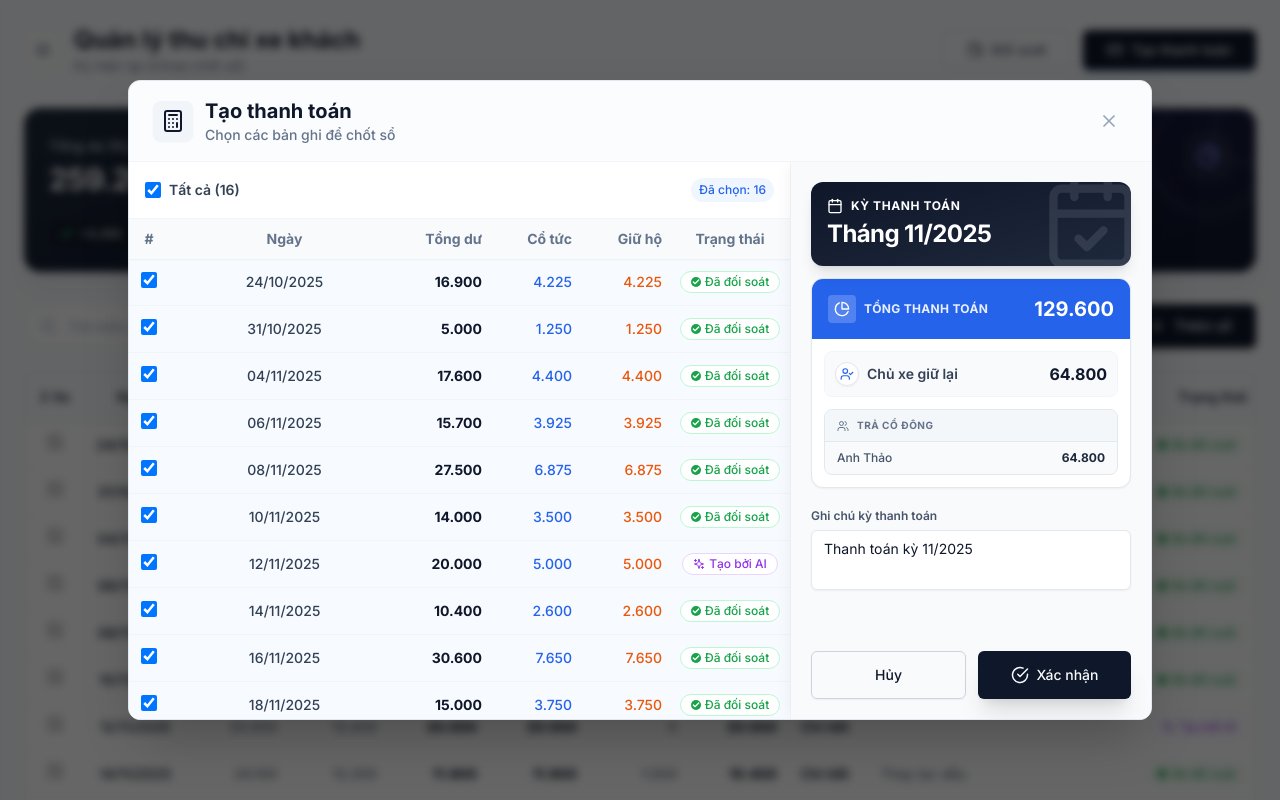
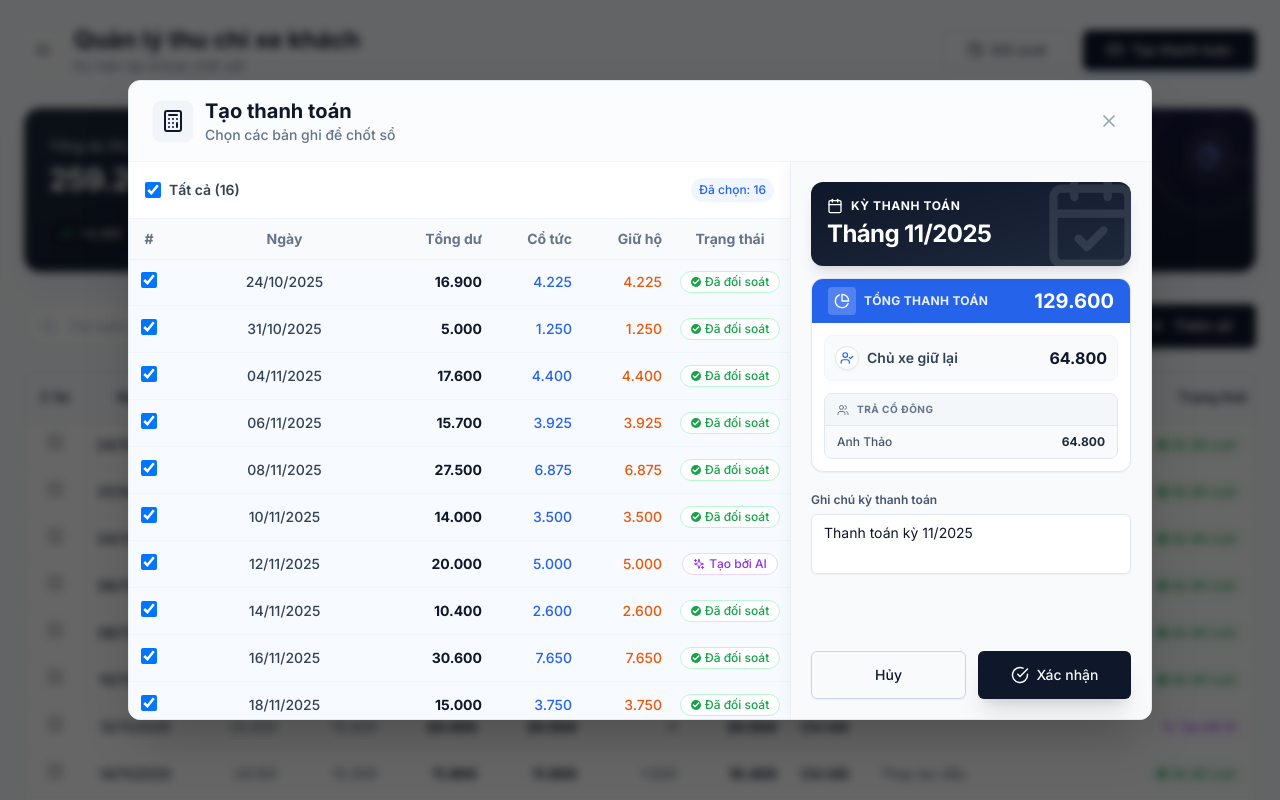
Before and after one commit to kizulv/quanlythuchi_219, a React (Vite) app: page / in a window 1280 px wide. Both pictures are taken after a click on the button "Tạo thanh toán". Shown: the top 800 px of the page. Built offline with nearby package versions, Linux system fonts and the light colour scheme.

Commit message:
feat: Improve payment modal layout
Adjust padding on the total payment section in the PaymentModal to create a more compact and visually appealing layout.

```diff
--- a/components/PaymentModal.tsx
+++ b/components/PaymentModal.tsx
@@ -243,7 +243,7 @@ export const PaymentModal: React.FC<PaymentModalProps> = ({
                  {/* UPDATED: Compact Shareholding Breakdown */}
                  <div className="bg-white rounded-lg md:rounded-xl shadow-sm border border-slate-200 overflow-hidden">
                     {/* 1. Total Payment on Top (Blue Background) */}
-                    <div className="bg-blue-600 p-4 flex justify-between items-center text-white">
+                    <div className="bg-blue-600 px-4 py-2 flex justify-between items-center text-white">
                         <div className="flex items-center gap-2">
                             <div className="p-1.5 bg-white/20 rounded">
                                 <PieChart size={16} className="text-white" />
```
